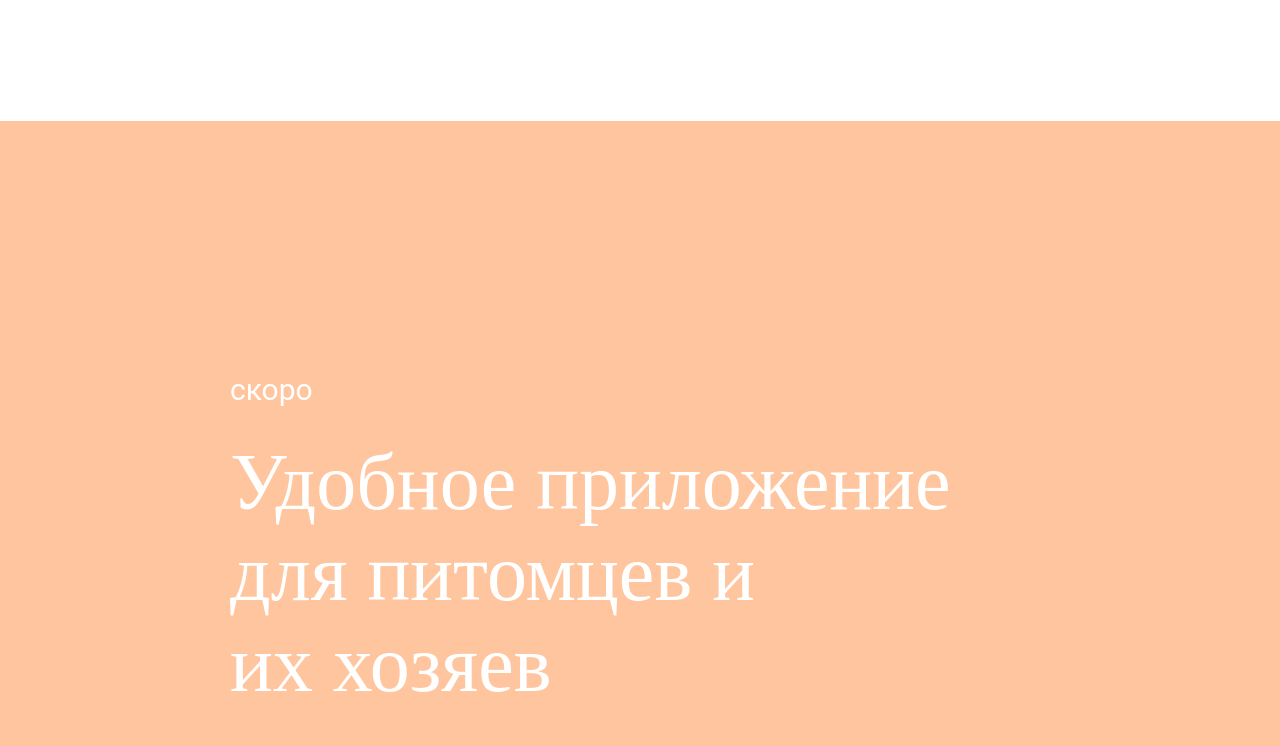
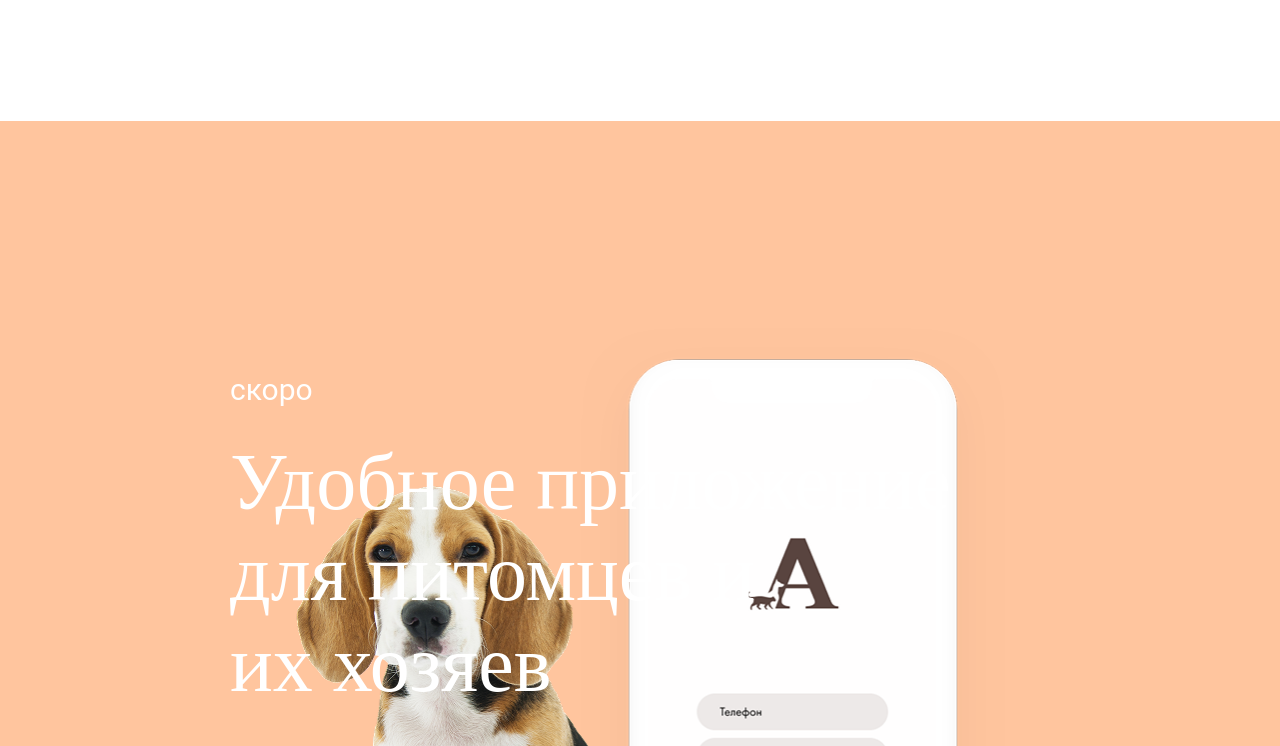
Before and after one commit to Anastasiyakrinicyna/krinitsynaanastasia.github.io, a plain HTML site: page index.html in a window 1280 px wide. Shown: the part 7930-8676 px from the top of the page. Drawn offline with Linux system fonts and the light colour scheme; a web font is replaced by a local one.

Commit message:
Update style.css

```diff
--- a/style/style.css
+++ b/style/style.css
@@ -310,7 +310,7 @@ line-height: 20px;
   width: 100%;
   background-color: #ffc59e;
   margin-top: 309px;
-  background-image: url(../img/Group21.png);
+  background-image: url(../img/Group\ 21.png);
  max-width: 2000px;
   height: 1080px;
   background-size: 724px 760px;
```
